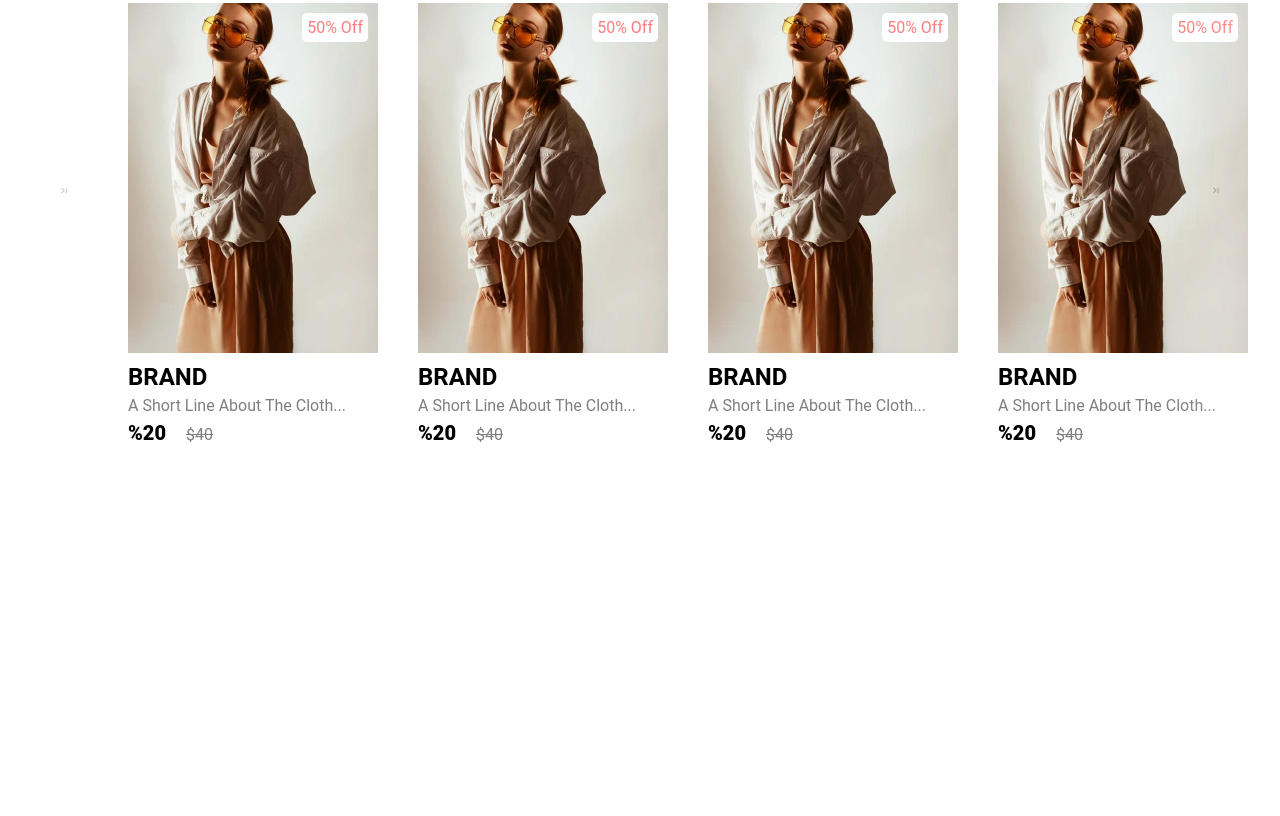
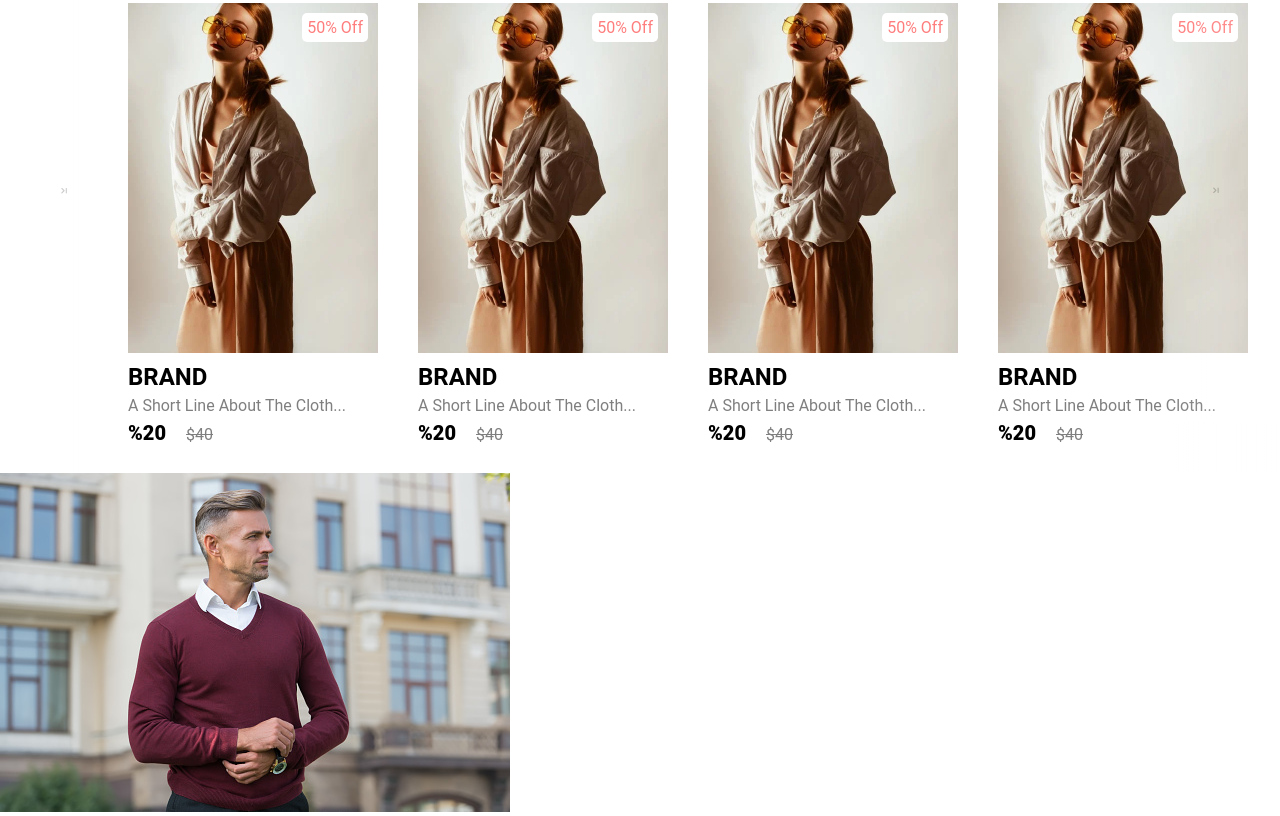
Before and after one commit to emmanuelodum/clothing-website, a plain HTML site: page index.html in a window 1280 px wide. Shown: the part 892-1708 px from the top of the page. Before the commit the page ends 1365 px from the top, so only its background shows below. Drawn offline with nearby package versions, Linux system fonts and the light colour scheme.

Commit message:
Collection image

```diff
--- a/index.html
+++ b/index.html
@@ -120,7 +120,9 @@
 
     <!-- colllection -->
     <section class="collection-container">
-      <a href="#" class="collection"></a>
+      <a href="#" class="collection">
+        <img src="./image/fashion 100.jpg" alt="" />
+      </a>
     </section>
     <script src="js/nav.js"></script>
     <script src="js/home.js"></script>
```
Also changed, not shown: image/fashion 100.jpg (added).
